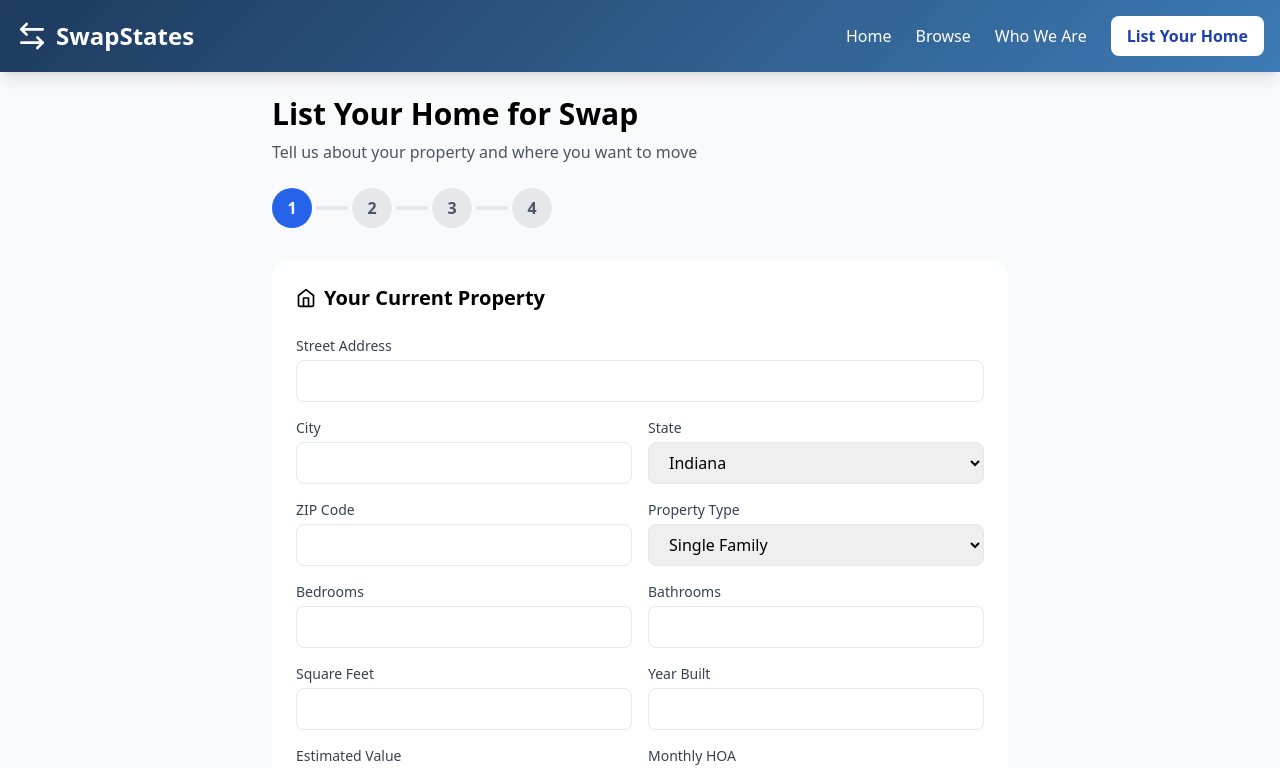
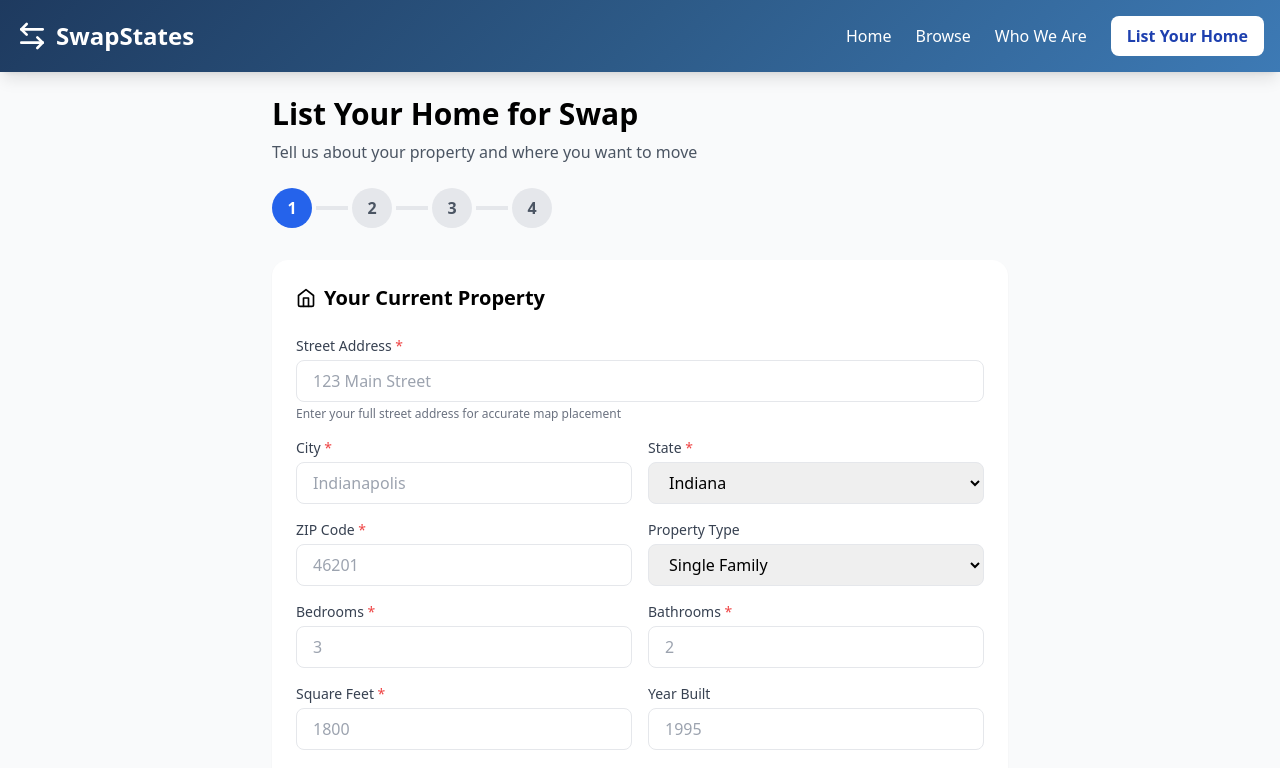
Before and after one commit to hghitan-pixel/swapstates, a Next.js app: page /list in a window 1280 px wide. Shown: the top 768 px of the page. Built offline with nearby package versions, Linux system fonts and the light colour scheme.

Commit message:
Update page.js

```diff
--- a/app/list/page.js
+++ b/app/list/page.js
@@ -21,13 +21,21 @@ function Navigation() {
           <div className="hidden md:flex items-center space-x-6">
             <Link href="/" className="hover:text-blue-200">Home</Link>
             <Link href="/browse" className="hover:text-blue-200">Browse</Link>
-             <Link href="/about" className="hover:text-blue-200">Who We Are</Link>
+            <Link href="/about" className="hover:text-blue-200">Who We Are</Link>
             <Link href="/list" className="bg-white text-blue-800 px-4 py-2 rounded-lg font-semibold">List Your Home</Link>
           </div>
           <button onClick={() => setMenuOpen(!menuOpen)} className="md:hidden p-2">
             {menuOpen ? <X className="w-6 h-6" /> : <Menu className="w-6 h-6" />}
           </button>
         </div>
+        {menuOpen && (
+          <div className="md:hidden mt-4 space-y-2 pb-4">
+            <Link href="/" className="block py-2">Home</Link>
+            <Link href="/browse" className="block py-2">Browse</Link>
+            <Link href="/about" className="block py-2">Who We Are</Link>
+            <Link href="/list" className="block bg-white text-blue-800 text-center py-2 rounded-lg font-semibold mt-2">List Your Home</Link>
+          </div>
+        )}
       </div>
     </nav>
   )
@@ -47,6 +55,50 @@ function Footer() {
   )
 }
 
+// Geocode address to get coordinates
+async function geocodeAddress(address, city, state, zip) {
+  const query = encodeURIComponent(`${address}, ${city}, ${state} ${zip}, USA`)
+  try {
+    const response = await fetch(`https://nominatim.openstreetmap.org/search?format=json&q=${query}&limit=1&addressdetails=1`, {
+      headers: {
+        'User-Agent': 'SwapStates/1.0 (https://swapstates.com)',
+        'Accept': 'application/json'
+      }
+    })
+    const data = await response.json()
+    if (data && data.length > 0) {
+      return {
+        lat: parseFloat(data[0].lat),
+        lng: parseFloat(data[0].lon)
+      }
+    }
+  } catch (err) {
+    console.error('Geocoding error:', err)
+  }
+
+  // Fallback: try with just city and state
+  try {
+    const fallbackQuery = encodeURIComponent(`${city}, ${state}, USA`)
+    const response = await fetch(`https://nominatim.openstreetmap.org/search?format=json&q=${fallbackQuery}&limit=1`, {
+      headers: {
+        'User-Agent': 'SwapStates/1.0 (https://swapstates.com)',
+        'Accept': 'application/json'
+      }
+    })
+    const data = await response.json()
+    if (data && data.length > 0) {
+      return {
+        lat: parseFloat(data[0].lat),
+        lng: parseFloat(data[0].lon)
+      }
+    }
+  } catch (err) {
+    console.error('Fallback geocoding error:', err)
+  }
+
+  return null
+}
+
 export default function ListPage() {
   const [step, setStep] = useState(1)
   const [loading, setLoading] = useState(false)
@@ -54,6 +106,7 @@ export default function ListPage() {
   const [error, setError] = useState('')
   const [photos, setPhotos] = useState([])
   const [uploading, setUploading] = useState(false)
+  const [geocodingStatus, setGeocodingStatus] = useState('')
 
   const [form, setForm] = useState({
     current_address: '', current_city: '', current_state: 'Indiana', current_zip: '',
@@ -102,7 +155,29 @@ export default function ListPage() {
       return
     }
 
-    // Create listing first
+    // Step 1: Geocode the address
+    setGeocodingStatus('Finding location on map...')
+    let latitude = null
+    let longitude = null
+
+    if (form.current_address && form.current_city && form.current_state) {
+      const coords = await geocodeAddress(
+        form.current_address,
+        form.current_city,
+        form.current_state,
+        form.current_zip
+      )
+      if (coords) {
+        latitude = coords.lat
+        longitude = coords.lng
+        setGeocodingStatus('Location found!')
+      } else {
+        setGeocodingStatus('Could not find exact location, using city center')
+      }
+    }
+
+    // Step 2: Create listing with coordinates
+    setGeocodingStatus('Creating listing...')
     const { data: listing, error: insertError } = await supabase.from('listings').insert({
       user_id: null,
       status: 'active',
@@ -120,17 +195,21 @@ export default function ListPage() {
       description: form.description,
       desired_city: form.desired_city,
       desired_state: form.desired_state,
-      amenities: []
+      amenities: [],
+      latitude: latitude,
+      longitude: longitude
     }).select().single()
 
     if (insertError) {
       setError(insertError.message)
       setLoading(false)
+      setGeocodingStatus('')
       return
     }
 
-    // Upload photos
+    // Step 3: Upload photos
     if (photos.length > 0 && listing) {
+      setGeocodingStatus('Uploading photos...')
       for (let i = 0; i < photos.length; i++) {
         const photo = photos[i]
         const fileExt = photo.file.name.split('.').pop()
@@ -158,6 +237,7 @@ export default function ListPage() {
       }
     }
 
+    setGeocodingStatus('')
     setSuccess(true)
     setLoading(false)
   }
@@ -210,22 +290,23 @@ export default function ListPage() {
               <h2 className="text-xl font-semibold mb-6 flex items-center gap-2"><Home className="w-5 h-5" />Your Current Property</h2>
               <div className="grid md:grid-cols-2 gap-4">
                 <div className="md:col-span-2">
-                  <label className="block text-sm font-medium text-gray-700 mb-1">Street Address</label>
-                  <input type="text" className="w-full border rounded-lg px-4 py-2" value={form.current_address} onChange={(e) => setForm({...form, current_address: e.target.value})} />
+                  <label className="block text-sm font-medium text-gray-700 mb-1">Street Address <span className="text-red-500">*</span></label>
+                  <input type="text" className="w-full border rounded-lg px-4 py-2" placeholder="123 Main Street" value={form.current_address} onChange={(e) => setForm({...form, current_address: e.target.value})} />
+                  <p className="text-xs text-gray-500 mt-1">Enter your full street address for accurate map placement</p>
                 </div>
                 <div>
-                  <label className="block text-sm font-medium text-gray-700 mb-1">City</label>
-                  <input type="text" className="w-full border rounded-lg px-4 py-2" value={form.current_city} onChange={(e) => setForm({...form, current_city: e.target.value})} />
+                  <label className="block text-sm font-medium text-gray-700 mb-1">City <span className="text-red-500">*</span></label>
+                  <input type="text" className="w-full border rounded-lg px-4 py-2" placeholder="Indianapolis" value={form.current_city} onChange={(e) => setForm({...form, current_city: e.target.value})} />
                 </div>
                 <div>
-                  <label className="block text-sm font-medium text-gray-700 mb-1">State</label>
+                  <label className="block text-sm font-medium text-gray-700 mb-1">State <span className="text-red-500">*</span></label>
                   <select className="w-full border rounded-lg px-4 py-2" value={form.current_state} onChange={(e) => setForm({...form, current_state: e.target.value})}>
                     {US_STATES.map(s => <option key={s} value={s}>{s}</option>)}
                   </select>
                 </div>
                 <div>
-                  <label className="block text-sm font-medium text-gray-700 mb-1">ZIP Code</label>
-                  <input type="text" className="w-full border rounded-lg px-4 py-2" value={form.current_zip} onChange={(e) => setForm({...form, current_zip: e.target.value})} />
+                  <label className="block text-sm font-medium text-gray-700 mb-1">ZIP Code <span className="text-red-500">*</span></label>
+                  <input type="text" className="w-full border rounded-lg px-4 py-2" placeholder="46201" value={form.current_zip} onChange={(e) => setForm({...form, current_zip: e.target.value})} />
                 </div>
                 <div>
                   <label className="block text-sm font-medium text-gray-700 mb-1">Property Type</label>
@@ -234,36 +315,48 @@ export default function ListPage() {
                   </select>
                 </div>
                 <div>
-                  <label className="block text-sm font-medium text-gray-700 mb-1">Bedrooms</label>
-                  <input type="number" className="w-full border rounded-lg px-4 py-2" value={form.beds} onChange={(e) => setForm({...form, beds: e.target.value})} />
+                  <label className="block text-sm font-medium text-gray-700 mb-1">Bedrooms <span className="text-red-500">*</span></label>
+                  <input type="number" className="w-full border rounded-lg px-4 py-2" placeholder="3" value={form.beds} onChange={(e) => setForm({...form, beds: e.target.value})} />
                 </div>
                 <div>
-                  <label className="block text-sm font-medium text-gray-700 mb-1">Bathrooms</label>
-                  <input type="number" step="0.5" className="w-full border rounded-lg px-4 py-2" value={form.baths} onChange={(e) => setForm({...form, baths: e.target.value})} />
+                  <label className="block text-sm font-medium text-gray-700 mb-1">Bathrooms <span className="text-red-500">*</span></label>
+                  <input type="number" step="0.5" className="w-full border rounded-lg px-4 py-2" placeholder="2" value={form.baths} onChange={(e) => setForm({...form, baths: e.target.value})} />
                 </div>
                 <div>
-                  <label className="block text-sm font-medium text-gray-700 mb-1">Square Feet</label>
-                  <input type="number" className="w-full border rounded-lg px-4 py-2" value={form.sqft} onChange={(e) => setForm({...form, sqft: e.target.value})} />
+                  <label className="block text-sm font-medium text-gray-700 mb-1">Square Feet <span className="text-red-500">*</span></label>
+                  <input type="number" className="w-full border rounded-lg px-4 py-2" placeholder="1800" value={form.sqft} onChange={(e) => setForm({...form, sqft: e.target.value})} />
                 </div>
                 <div>
                   <label className="block text-sm font-medium text-gray-700 mb-1">Year Built</label>
-                  <input type="number" className="w-full border rounded-lg px-4 py-2" value={form.year_built} onChange={(e) => setForm({...form, year_built: e.target.value})} />
+                  <input type="number" className="w-full border rounded-lg px-4 py-2" placeholder="1995" value={form.year_built} onChange={(e) => setForm({...form, year_built: e.target.value})} />
                 </div>
                 <div>
-                  <label className="block text-sm font-medium text-gray-700 mb-1">Estimated Value</label>
+                  <label className="block text-sm font-medium text-gray-700 mb-1">Estimated Value <span className="text-red-500">*</span></label>
                   <input type="text" className="w-full border rounded-lg px-4 py-2" placeholder="$375,000" value={form.estimated_value} onChange={(e) => setForm({...form, estimated_value: e.target.value})} />
                 </div>
                 <div>
                   <label className="block text-sm font-medium text-gray-700 mb-1">Monthly HOA</label>
-                  <input type="number" className="w-full border rounded-lg px-4 py-2" value={form.hoa_monthly} onChange={(e) => setForm({...form, hoa_monthly: e.target.value})} />
+                  <input type="number" className="w-full border rounded-lg px-4 py-2" placeholder="0" value={form.hoa_monthly} onChange={(e) => setForm({...form, hoa_monthly: e.target.value})} />
                 </div>
                 <div className="md:col-span-2">
                   <label className="block text-sm font-medium text-gray-700 mb-1">Description</label>
-                  <textarea className="w-full border rounded-lg px-4 py-2 h-24" value={form.description} onChange={(e) => setForm({...form, description: e.target.value})} />
+                  <textarea className="w-full border rounded-lg px-4 py-2 h-24" placeholder="Tell potential swap partners about your home..." value={form.description} onChange={(e) => setForm({...form, description: e.target.value})} />
                 </div>
               </div>
               <div className="mt-6 flex justify-end">
-                <button onClick={() => setStep(2)} className="bg-blue-600 text-white px-6 py-2 rounded-lg font-semibold hover:bg-blue-700">Next</button>
+                <button
+                  onClick={() => {
+                    if (!form.current_address || !form.current_city || !form.current_zip || !form.beds || !form.baths || !form.sqft || !form.estimated_value) {
+                      setError('Please fill in all required fields marked with *')
+                      return
+                    }
+                    setError('')
+                    setStep(2)
+                  }}
+                  className="bg-blue-600 text-white px-6 py-2 rounded-lg font-semibold hover:bg-blue-700"
+                >
+                  Next
+                </button>
               </div>
             </div>
           )}
@@ -274,14 +367,14 @@ export default function ListPage() {
               <h2 className="text-xl font-semibold mb-6 flex items-center gap-2"><MapPin className="w-5 h-5" />Where Do You Want to Move?</h2>
               <div className="grid md:grid-cols-2 gap-4">
                 <div>
-                  <label className="block text-sm font-medium text-gray-700 mb-1">Desired State</label>
+                  <label className="block text-sm font-medium text-gray-700 mb-1">Desired State <span className="text-red-500">*</span></label>
                   <select className="w-full border rounded-lg px-4 py-2" value={form.desired_state} onChange={(e) => setForm({...form, desired_state: e.target.value})}>
                     {US_STATES.map(s => <option key={s} value={s}>{s}</option>)}
                   </select>
                 </div>
                 <div>
                   <label className="block text-sm font-medium text-gray-700 mb-1">Preferred City (Optional)</label>
-                  <input type="text" className="w-full border rounded-lg px-4 py-2" value={form.desired_city} onChange={(e) => setForm({...form, desired_city: e.target.value})} />
+                  <input type="text" className="w-full border rounded-lg px-4 py-2" placeholder="Phoenix" value={form.desired_city} onChange={(e) => setForm({...form, desired_city: e.target.value})} />
                 </div>
               </div>
               <div className="mt-6 flex justify-between">
@@ -347,17 +440,25 @@ export default function ListPage() {
               <div className="grid md:grid-cols-2 gap-4">
                 <div className="md:col-span-2">
                   <label className="block text-sm font-medium text-gray-700 mb-1">Full Name</label>
-                  <input type="text" className="w-full border rounded-lg px-4 py-2" value={form.contact_name} onChange={(e) => setForm({...form, contact_name: e.target.value})} />
+                  <input type="text" className="w-full border rounded-lg px-4 py-2" placeholder="John Smith" value={form.contact_name} onChange={(e) => setForm({...form, contact_name: e.target.value})} />
                 </div>
                 <div>
                   <label className="block text-sm font-medium text-gray-700 mb-1">Email</label>
-                  <input type="email" className="w-full border rounded-lg px-4 py-2" value={form.contact_email} onChange={(e) => setForm({...form, contact_email: e.target.value})} />
+                  <input type="email" className="w-full border rounded-lg px-4 py-2" placeholder="john@email.com" value={form.contact_email} onChange={(e) => setForm({...form, contact_email: e.target.value})} />
                 </div>
                 <div>
                   <label className="block text-sm font-medium text-gray-700 mb-1">Phone</label>
-                  <input type="tel" className="w-full border rounded-lg px-4 py-2" value={form.contact_phone} onChange={(e) => setForm({...form, contact_phone: e.target.value})} />
+                  <input type="tel" className="w-full border rounded-lg px-4 py-2" placeholder="(555) 123-4567" value={form.contact_phone} onChange={(e) => setForm({...form, contact_phone: e.target.value})} />
                 </div>
               </div>
+
+              {geocodingStatus && (
+                <div className="mt-4 bg-blue-50 text-blue-700 px-4 py-3 rounded-lg text-sm flex items-center gap-2">
+                  <Loader2 className="w-4 h-4 animate-spin" />
+                  {geocodingStatus}
+                </div>
+              )}
+
               <div className="mt-6 flex justify-between">
                 <button onClick={() => setStep(3)} className="text-gray-600 hover:text-gray-800">← Back</button>
                 <button onClick={handleSubmit} disabled={loading} className="bg-green-600 text-white px-8 py-3 rounded-lg font-semibold hover:bg-green-700 flex items-center gap-2">
```
